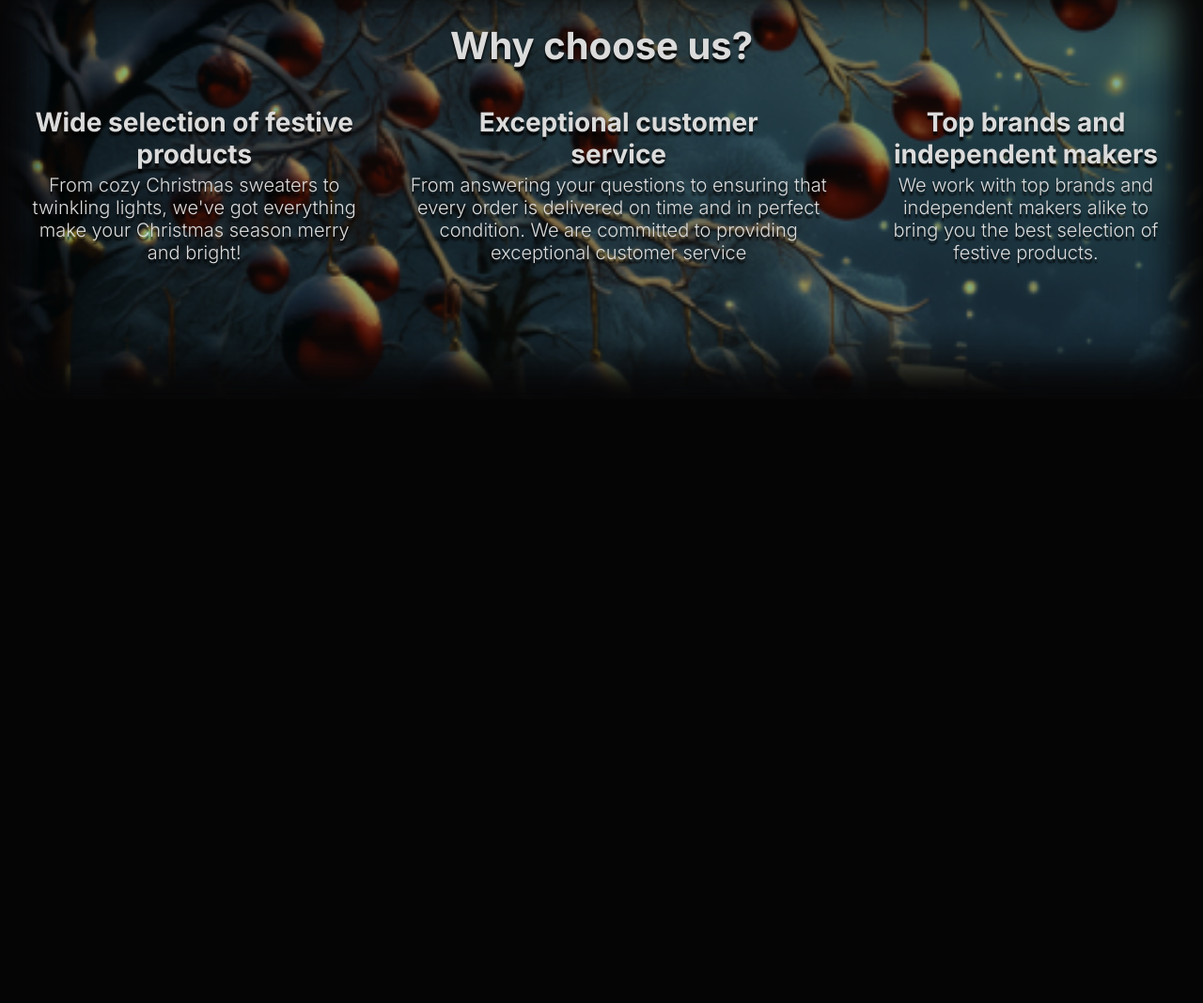
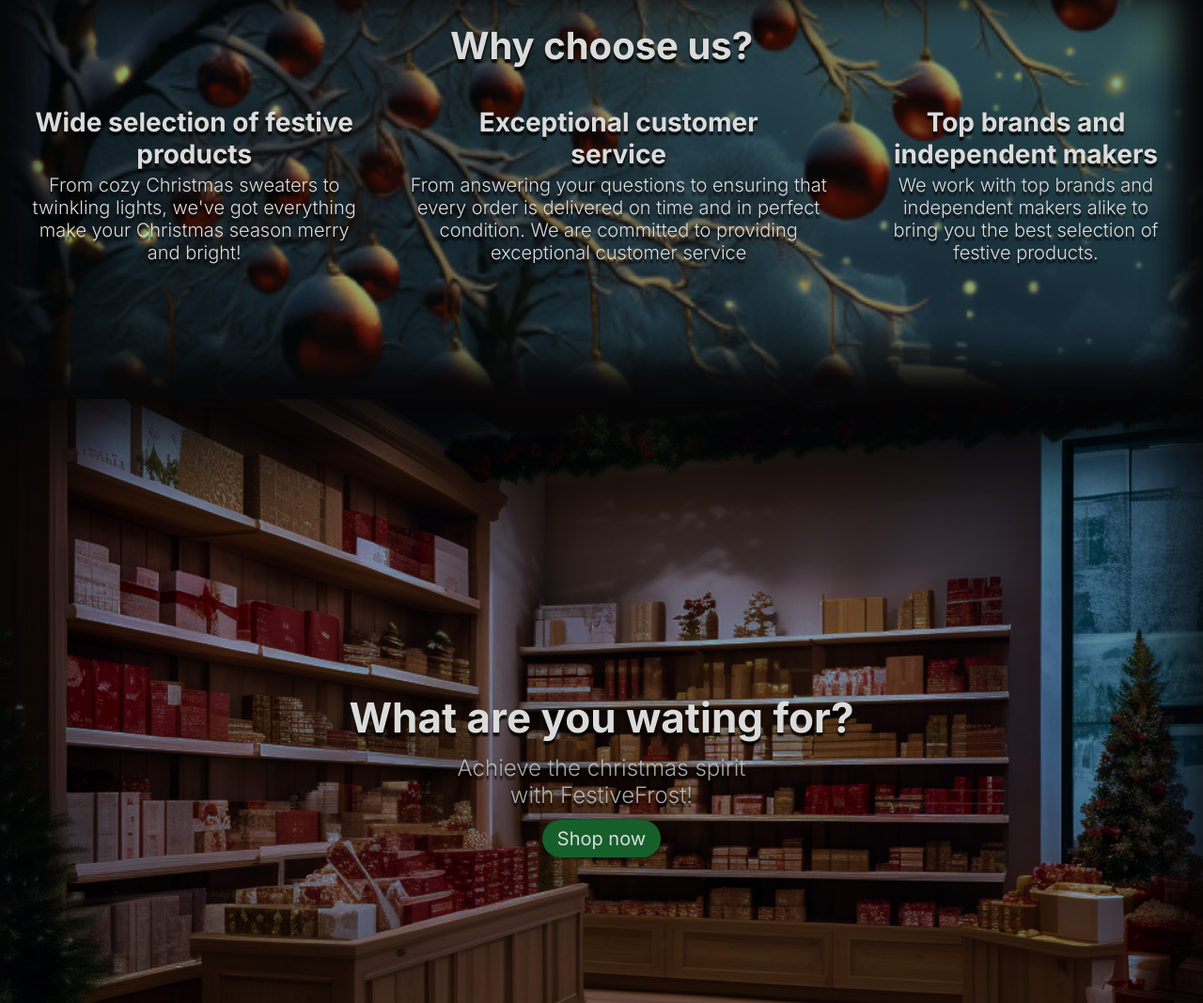
Before and after one commit to Skirbs/FestiveFrost, a plain HTML site: page index.html in a window 1280 px wide. Shown: the part 1732-2800 px from the top of the page at 94% size. Before the commit the page ends 2157 px from the top, so only its background shows below. Drawn offline with nearby package versions, Linux system fonts and the light colour scheme.

Commit message:
Call To Action + Responsiveness

```diff
--- a/index.html
+++ b/index.html
@@ -20,8 +20,10 @@
         </a>
       </nav>
       <div class="hero-action">
-        <h2>Your one-stop shop for all things Christmas</h2>
-        <h2>Spread holiday cheer with us!</h2>
+        <h2>
+          Your one-stop shop for all things Christmas <br />
+          Spread holiday cheer with us!
+        </h2>
         <p>
           We're dedicated to bringing you the best selection of festive products for the holiday
           season. That's why we work with top brands and independent makers alike to bring you a
@@ -87,5 +89,17 @@
         </li>
       </ul>
     </section>
+    <section class="call-to-action-section">
+      <div class="call-to-action-main anim">
+        <h2>What are you wating for?</h2>
+        <p>
+          Achieve the christmas spirit <br />
+          with FestiveFrost!
+        </p>
+        <div class="hero-buttons-div">
+          <button class="button-normal">Shop now</button>
+        </div>
+      </div>
+    </section>
   </body>
 </html>
--- a/style.css
+++ b/style.css
@@ -101,17 +101,26 @@ h3 {
   border: 2px solid var(--primary);
 }
 
-/* Hero Section */
-.hero-section {
+/* Hero Section and Call To Action Section */
+.hero-section,
+.call-to-action-section {
   display: flex;
   min-height: 520px;
   height: 100vh;
   justify-content: center;
   align-items: center;
-  background-image: url("Images/Store1.png");
   background-size: cover;
+  background-position: center;
   position: relative;
   box-shadow: inset 0px 50px 100px var(--background-2), inset 0px -50px 100px var(--background-2);
+}
+
+.hero-section {
+  background-image: url("Images/Store1.png");
+}
+
+.call-to-action-section {
+  background-image: url("Images/Store2.png");
 }
 
 nav {
@@ -148,42 +157,87 @@ nav a h1 {
   font-size: 1.3rem;
 }
 
-.hero-action {
+.hero-action,
+.call-to-action-main {
   display: flex;
   flex-direction: column;
   align-items: center;
+}
 
+.hero-action {
   & > :nth-child(1) {
     animation: fade-up 0.5s 0.1s both;
   }
   & > :nth-child(2) {
     animation: fade-up 0.5s 0.2s both;
   }
+  & > :nth-child(3) {
+    animation: fade-up 0.5s 0.3s both;
+  }
 }
 
-.hero-action h2 {
+.call-to-action-main > * {
+  opacity: 0;
+  transform: translateY(20px);
+  transition: 0.3s;
+}
+
+.call-to-action-main.anim-start {
+  & > * {
+    opacity: 1;
+    transform: translateY(0px);
+  }
+  & > :nth-child(1) {
+    transition-delay: 0.1s;
+  }
+  & > :nth-child(2) {
+    transition-delay: 0.2s;
+  }
+  & > :nth-child(3) {
+    transition-delay: 0.3s;
+  }
+}
+
+.hero-action h2,
+.call-to-action-main h2 {
   text-align: center;
   font-size: 2.25rem;
   opacity: 0;
 }
 
-.hero-action p {
+.hero-action h2 {
+  font-size: 2.25rem;
+}
+
+.call-to-action-main h2 {
+  font-size: 2.75rem;
+}
+
+.hero-action p,
+.call-to-action-main p {
   margin: 12px 0;
   text-align: center;
   font-weight: 300;
   color: var(--font-translucent);
   width: clamp(200px, 70vw, 625px);
-  animation: fade-up 0.5s 0.3s both;
+  opacity: 0;
+}
+
+.call-to-action-main p {
+  font-size: 1.5rem;
 }
 
 .hero-buttons-div {
   opacity: 0;
-  animation: fade-up 0.5s 0.4s both;
 }
 
 @media (max-width: 640px) {
   .hero-action h2 {
     font-size: 1.75rem !important;
+  }
+
+  .call-to-action-main h2 {
+    font-size: 2.25rem !important;
   }
 }
 
```
